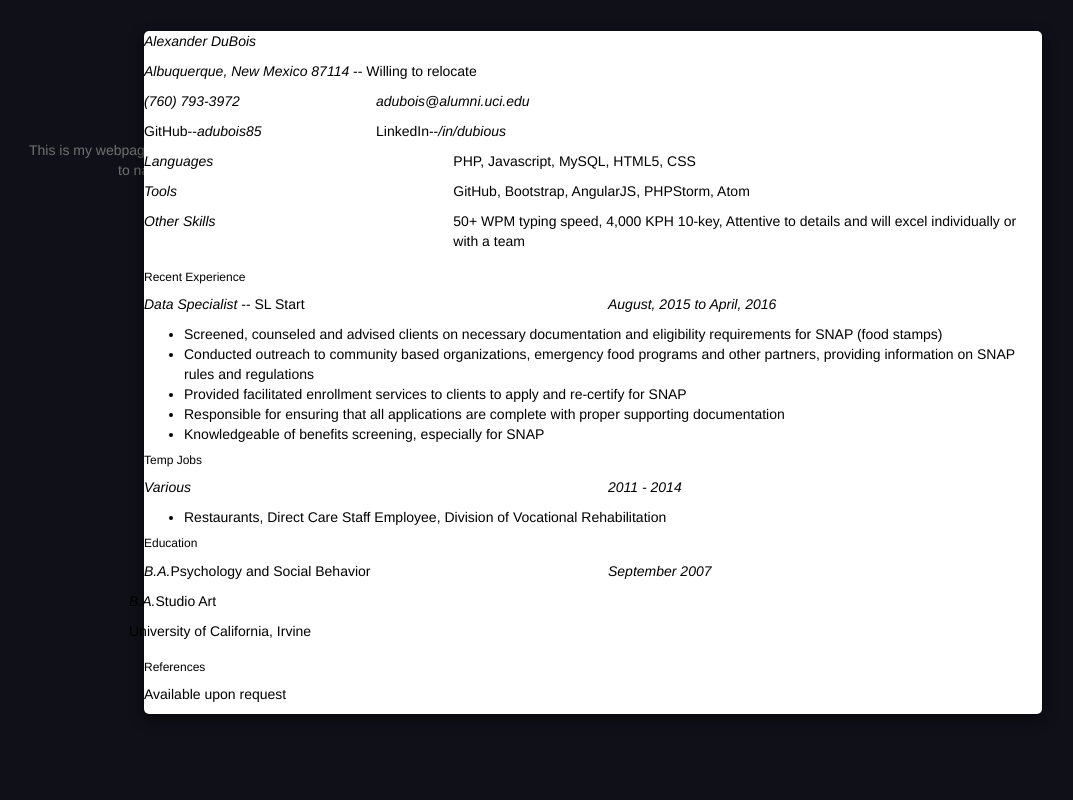
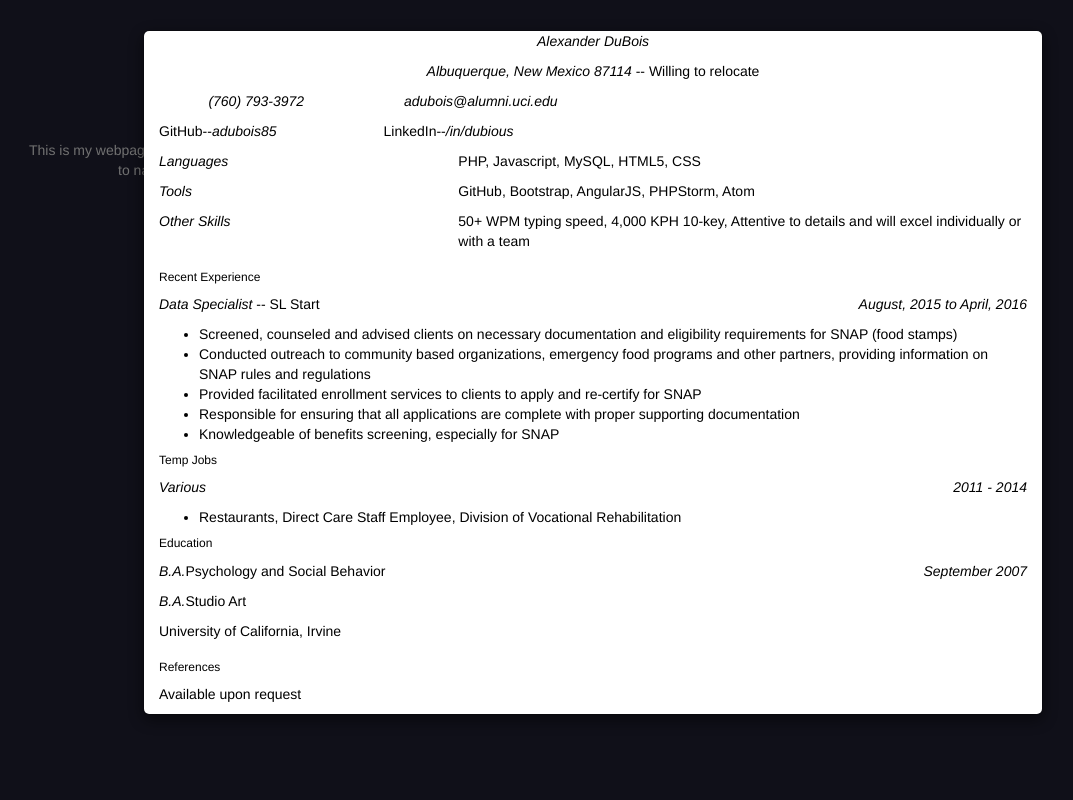
Before and after one commit to adubois85/alexander-dubois, a PHP site: page / in a window 1280 px wide, after a click that opens the changed part. Shown: the whole page, without its empty margins (47-1120 px from the left). Run offline with PHP 8.4, Linux system fonts and the light colour scheme; some libraries are stand-ins or nearby versions.

Commit message:
modified resume modal box to not stick out over edges

```diff
--- a/public_html/index.php
+++ b/public_html/index.php
@@ -87,19 +87,19 @@
 		<section class="section-resume">
 			<div class="modal fade" id="modal-resume" tabindex="-1" role="dialog" aria-labelledby="Resumé">
 				<div class="modal-dialog modal-lg" role="document">
-					<div class="modal-content">
+					<div class="modal-content container-fluid">
 
 						<div class="resume-title">
 							<div class="row">
-								<p class="col-xs-12"><em>Alexander DuBois</em></p>
+								<p class="col-xs-12 text-center"><em>Alexander DuBois</em></p>
 							</div>
 							<div class="row">
-								<p class="col-xs-12"><em>Albuquerque, New Mexico 87114</em> -- Willing to
+								<p class="col-xs-12 text-center"><em>Albuquerque, New Mexico 87114</em> -- Willing to
 									relocate</p>
 							</div>
 							<div class="row">
-								<p class="col-xs-12 col-md-3"><em>(760) 793-3972</em></p>
-								<p class="col-xs-12 col-md-3"><em>adubois@alumni.uci.edu</em></p>
+								<p class="col-xs-12 col-md-3 text-center"><em>(760) 793-3972</em></p>
+								<p class="col-xs-12 col-md-3 text-center"><em>adubois@alumni.uci.edu</em></p>
 							</div>
 							<div class="row">
 								<p class="col-xs-12 col-md-3">GitHub--<em>adubois85</em></p>
@@ -126,7 +126,7 @@
 							<h6>Recent Experience</h6>
 							<div class="row">
 								<p class="col-xs-6"><em>Data Specialist</em> -- SL Start</p>
-								<p class="col-xs-6"><em>August, 2015 to April, 2016</em></p>
+								<p class="col-xs-6 text-right"><em>August, 2015 to April, 2016</em></p>
 							</div>
 							<ul>
 								<li>Screened, counseled and advised clients on necessary documentation and eligibility requirements for SNAP (food stamps)</li>
@@ -143,7 +143,7 @@
 							<h6>Temp Jobs</h6>
 							<div class="row">
 								<p class="col-xs-6"><em>Various</em></p>
-								<p class="col-xs-6"><em>2011 - 2014</em></p>
+								<p class="col-xs-6 text-right"><em>2011 - 2014</em></p>
 							</div>
 							<ul>
 								<li>Restaurants, Direct Care Staff Employee, Division of Vocational Rehabilitation</li>
@@ -153,13 +153,13 @@
 							<h6>Education</h6>
 							<div class="row">
 								<p class="col-xs-6"><em>B.A.</em>Psychology and Social Behavior</p>
-								<p class="col-xs-6"><em>September 2007</em></p>
+								<p class="col-xs-6 text-right"><em>September 2007</em></p>
 							</div>
 							<div class="row">
-								<p><em>B.A.</em>Studio Art</p>
+								<p class="col-xs-6"><em>B.A.</em>Studio Art</p>
 							</div>
 							<div class="row">
-								<p class="offset-xs-1">University of California, Irvine</p>
+								<p class="col-xs-6">University of California, Irvine</p>
 							</div>
 						</div>
 						<div class="references">
```
